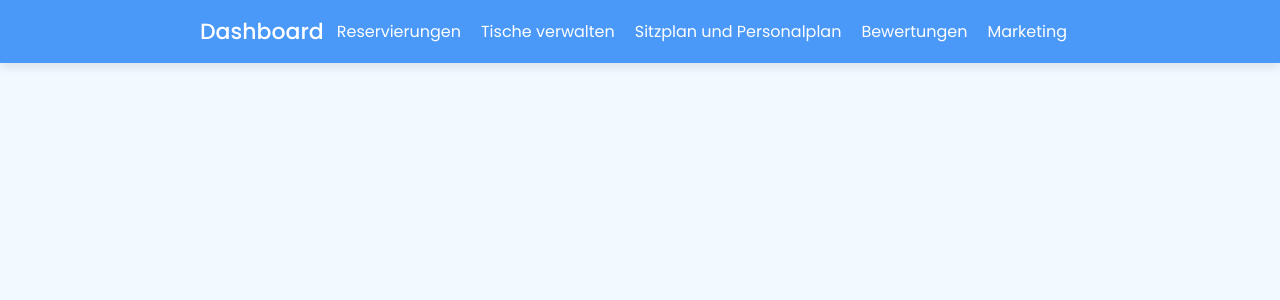
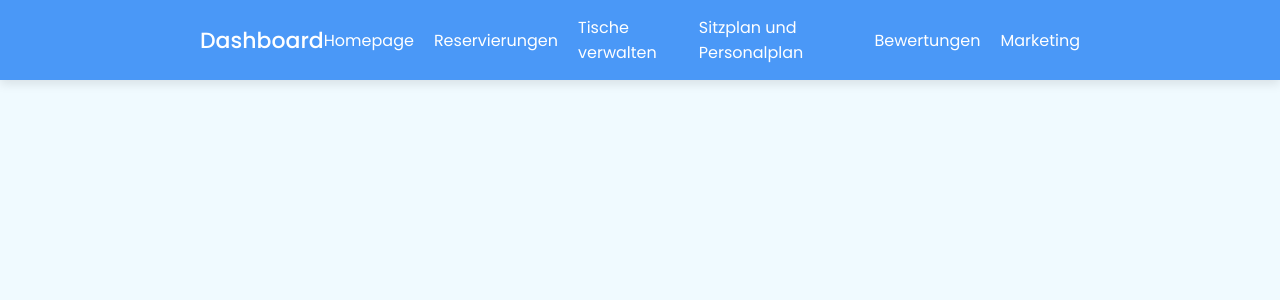
Before and after one commit to marten229/HomepageDashboardSystem, a Django app: template templates/base.html in a window 1280 px wide. Shown: the top 300 px of the page. Run offline with Django 3.2, Linux system fonts and the light colour scheme; the template is opened without the code that fills it: most values are stand-ins (such as "Sample title", 1, 10 or a date in 2020).

Commit message:
feat: Add homepage and registration links to navigation menu

```diff
--- a/templates/base.html
+++ b/templates/base.html
@@ -18,6 +18,7 @@
         <ul class="nav-links">
           <i class="uil uil-times navCloseBtn"></i>
           {% if restaurant %}
+          <li><a href="{% url 'startpage' %}">Homepage</a></li>
           <li><a href="{% url 'reservations_view' restaurant.id %}">Reservierungen</a></li>
           <li><a href="{% url 'table_list' restaurant.id %}">Tische verwalten</a></li>
           <li><a href="{% url 'generate_and_view_plans' restaurant.id %}">Sitzplan und Personalplan</a></li>
--- a/templates/home.html
+++ b/templates/home.html
@@ -25,6 +25,7 @@
           <li><a href="{% url 'search_restaurants' %}">Tisch Buchen</a></li>
           {% if not user.is_authenticated %}
           <li><a href="{% url 'login' %}">Login</a></li>
+          <li><a href="{% url 'register' %}">Registrieren</a></li>
           {% else %}
             {% if user.role == 'administrator' or user.role == 'restaurant_owner' or user.role == 'restaurant_staff' %}
             <li><a href="{% url 'dashboard' %}">Dashboard</a></li>
```
